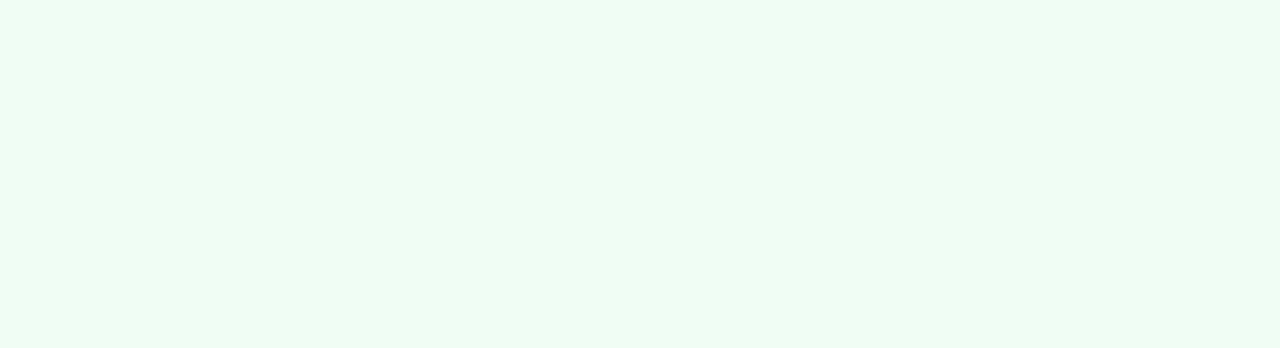
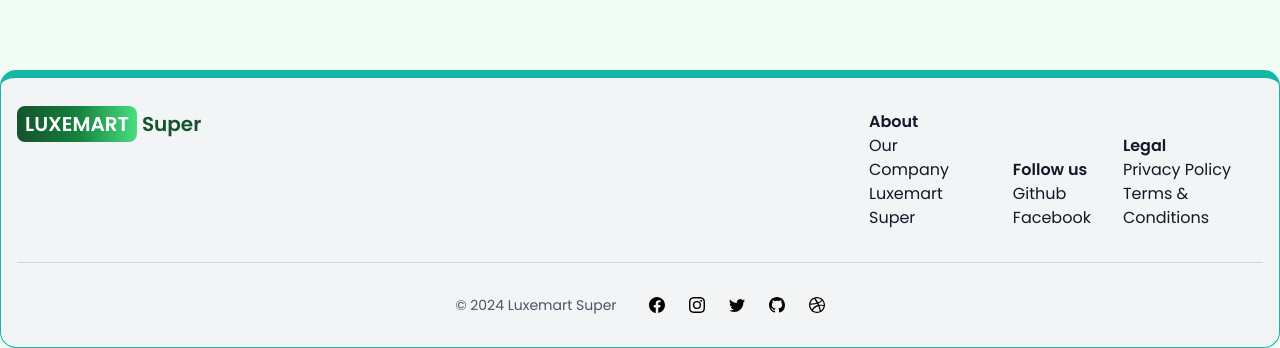
Before and after one commit to KavindaRajapaksha/luxemart_super, a React (Create React App) app: page /forgot-password in a window 1280 px wide. Shown: the part 572-920 px from the top of the page. Before the commit the page ends 800 px from the top, so only its background shows below. Built offline with nearby package versions, Linux system fonts and the light colour scheme; no server answers.

Commit message:
Add footer section

```diff
--- a/src/App.js
+++ b/src/App.js
@@ -13,7 +13,7 @@ import 'react-toastify/dist/ReactToastify.css';
 import CreateListing from './pages/CreateListing';
 import EditListing from './pages/EditListing';
 import Listing from './pages/Listing';
-// import Footer from './components/Footer';
+import Footer from './components/Footer';
 
 
 
@@ -46,8 +46,8 @@ function App() {
 
 
     </Routes>
-{/*
-  <Footer/> */}
+
+  <Footer/>
   </Router>
 
   <ToastContainer
--- a/src/components/Footer.jsx
+++ b/src/components/Footer.jsx
@@ -1,7 +1,121 @@
-import React from 'react'
+import { Link } from "react-router-dom";
+import {
+  BsFacebook,
+  BsInstagram,
+  BsTwitter,
+  BsGithub,
+  BsDribbble,
+} from "react-icons/bs";
 
-export default function Footer() {
+export default function FooterComponent() {
   return (
-    <div>Footer</div>
-  )
+    <footer className="border border-t-8 border-teal-500 py-8 bg-gray-100 rounded-2xl">
+      <div className="container justify-center  mx-auto px-4">
+        <div className="grid grid-cols-1 md:grid-cols-3 gap-8">
+          <div className="text-center md:text-left">
+            <Link
+              to="/"
+              className="text-sm sm:text-xl font-semibold text-green-900"
+            >
+              <span className="px-2 py-1 bg-gradient-to-r from-green-900 via-green-700 to-green-400 rounded-lg text-white">
+                LUXEMART
+              </span>{" "}
+              Super
+            </Link>
+          </div>
+          <div></div>
+          <div className="flex flex-row justify-end gap-4 md:gap-8 text-gray-900 items-end lg-flex-col ">
+            <div className="ml-auto">
+              <h3 className="font-semibold">About</h3>
+              <ul >
+                <li className="hover:text-green-500">
+                  <a
+                    href="/about"
+                    target="_blank"
+                    rel="noopener noreferrer"
+                  >
+                    Our Company
+                  </a>
+                </li>
+                <li className="hover:text-green-500">
+                  <a
+                    href="/luxemart"
+                    target="_blank"
+                    rel="noopener noreferrer"
+                  >
+                   Luxemart Super
+                  </a>
+                </li>
+              </ul>
+            </div>
+            <div>
+              <h3 className="font-semibold">Follow us</h3>
+              <ul >
+                <li className="hover:text-green-500">
+                  <a
+                    href="https://github.com"
+                    target="_blank"
+                    rel="noopener noreferrer"
+                  >
+                    Github
+                  </a>
+                </li>
+                <li className="hover:text-green-500">
+                  <a
+                    href="https://facebook.com"
+                    target="_blank"
+                    rel="noopener noreferrer"
+                  >
+                    Facebook
+                  </a>
+                </li>
+              </ul>
+            </div>
+            <div>
+              <h3 className="font-semibold">Legal</h3>
+              <ul>
+                <li className="hover:text-green-500">
+                  <a href="/privacy-policy">Privacy Policy</a>
+                </li>
+                <li className="hover:text-green-500">
+                  <a href="/terms">Terms & Conditions</a>
+                </li>
+              </ul>
+            </div>
+          </div>
+        </div>
+        <hr className="my-8 border-gray-300" />
+        <div className="flex justify-center items-center">
+          <span className="text-gray-600 text-sm">
+            &copy; {new Date().getFullYear()}  Luxemart Super
+          </span>
+          <div className="flex gap-6 ml-8">
+            <a
+              href="https://facebook.com"
+              target="_blank"
+              rel="noopener noreferrer"
+            >
+              <BsFacebook />
+            </a>
+            <a href="https://instagram.com">
+              <BsInstagram />
+            </a>
+            <a href="https://twitter.com">
+              <BsTwitter />
+            </a>
+            <a
+              href="https://github.com"
+              target="_blank"
+              rel="noopener noreferrer"
+            >
+              <BsGithub />
+            </a>
+            <a href="https://dribbble.com">
+              <BsDribbble />
+            </a>
+          </div>
+        </div>
+      </div>
+    </footer>
+  );
 }
```
